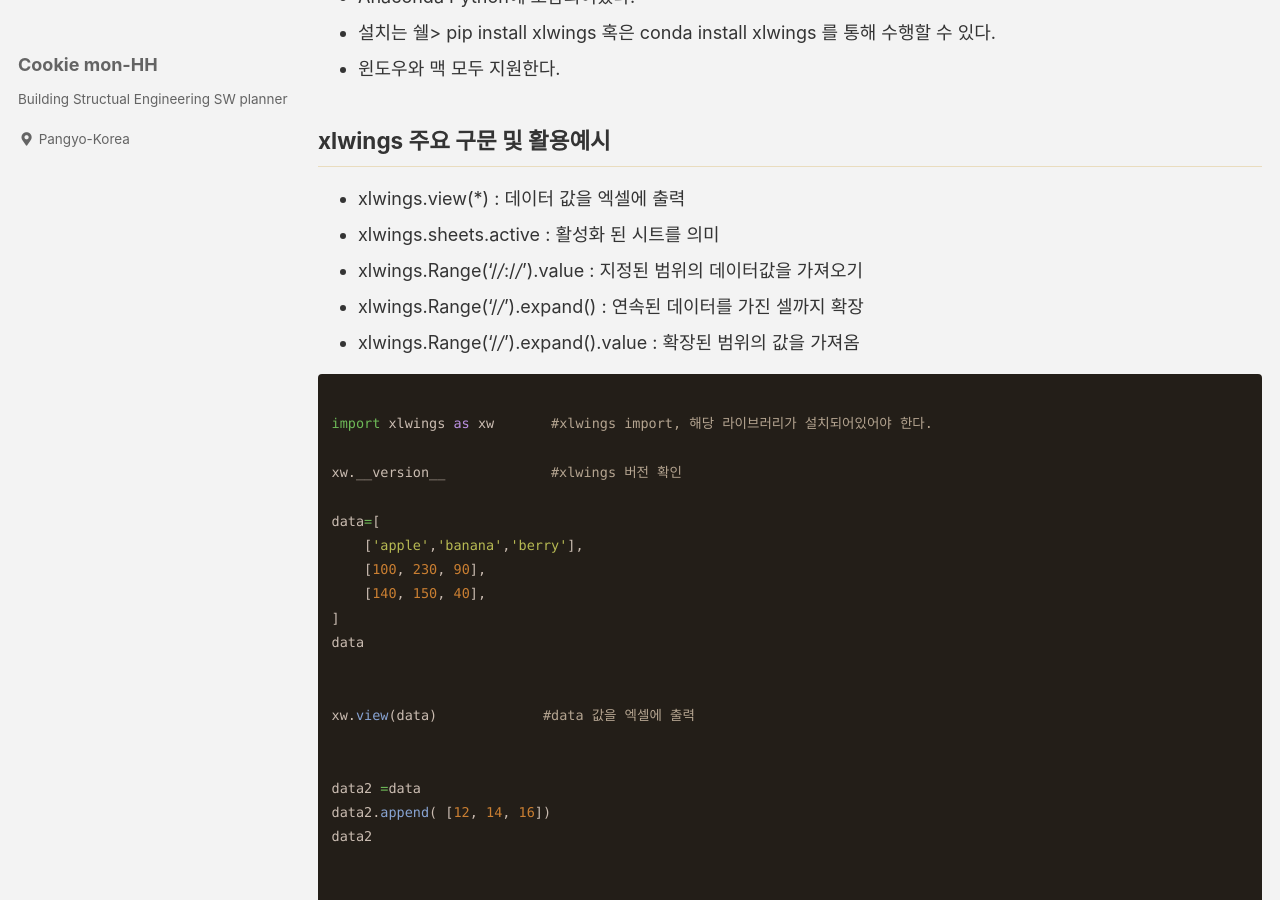
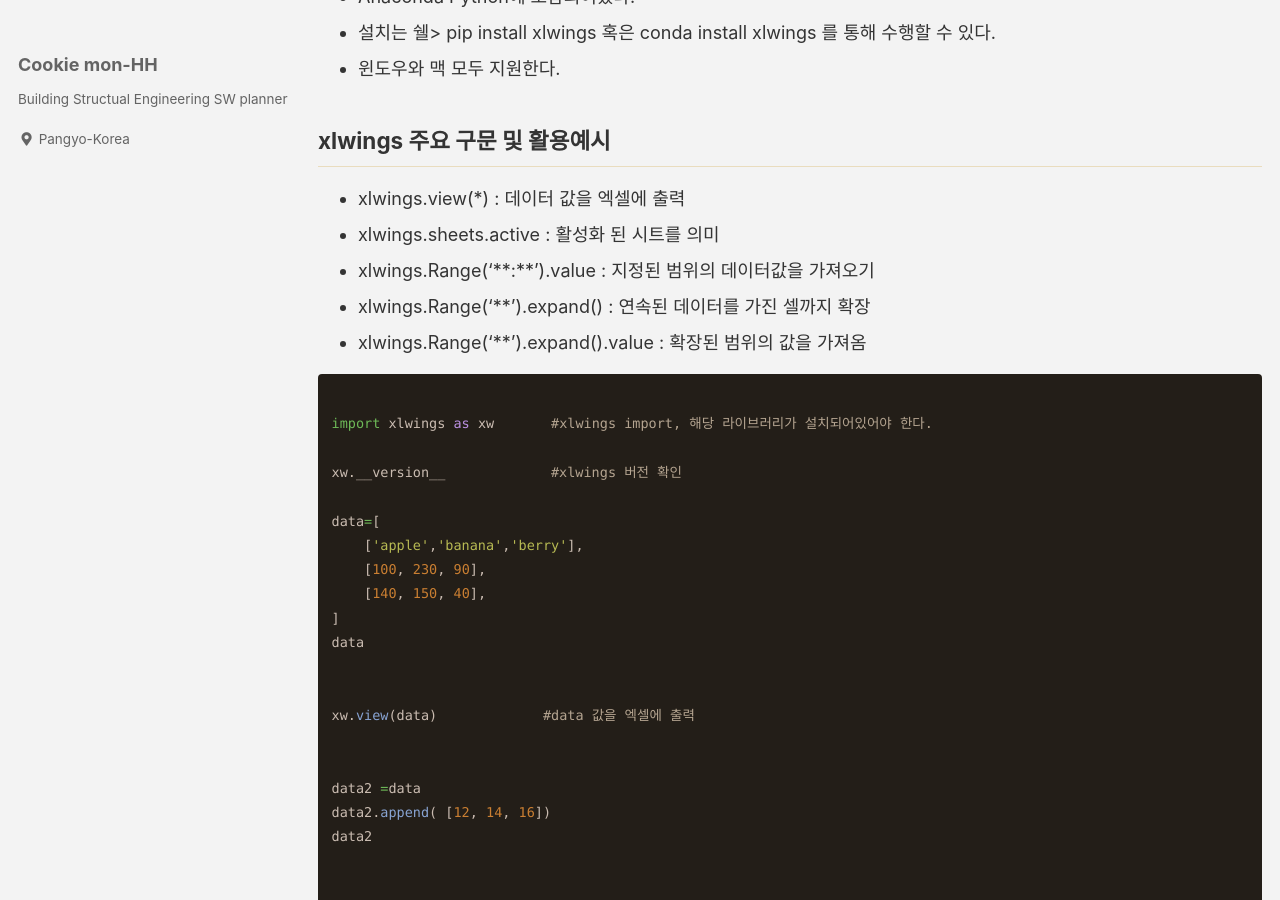
Before and after one commit to CookieMon-HH/cookiemon-hh.github.io, a Jekyll site: the page built from _posts/2020-11-23-5 5 엑셀 열고 원하는 범위값 읽어내기.md, in a window 1280 px wide and 900 px high, scrolled down 690 px. Built offline with Jekyll 4.4.1, drawn with Linux system fonts in a browser that asks for light colours; cached includes are drawn as plain includes; a script that is not in the unit is left out; comment, search, counter and statistics services are not loaded.

````diff
--- a/_posts/2020-11-23-5 5 엑셀 열고 원하는 범위값 읽어내기.md
+++ b/_posts/2020-11-23-5 5 엑셀 열고 원하는 범위값 읽어내기.md
@@ -33,9 +33,9 @@ xlwings 주요 구문 및 활용예시
 ---
 - xlwings.view(*) : 데이터 값을 엑셀에 출력
 - xlwings.sheets.active : 활성화 된 시트를 의미
-- xlwings.Range('/*/*:/*/*').value : 지정된 범위의 데이터값을 가져오기
-- xlwings.Range('/*/*').expand() : 연속된 데이터를 가진 셀까지 확장
-- xlwings.Range('/*/*').expand().value : 확장된 범위의 값을 가져옴
+- xlwings.Range('\*\*:\*\*').value : 지정된 범위의 데이터값을 가져오기
+- xlwings.Range('\*\*').expand() : 연속된 데이터를 가진 셀까지 확장
+- xlwings.Range('\*\*').expand().value : 확장된 범위의 값을 가져옴
 
 
 ```python
````
